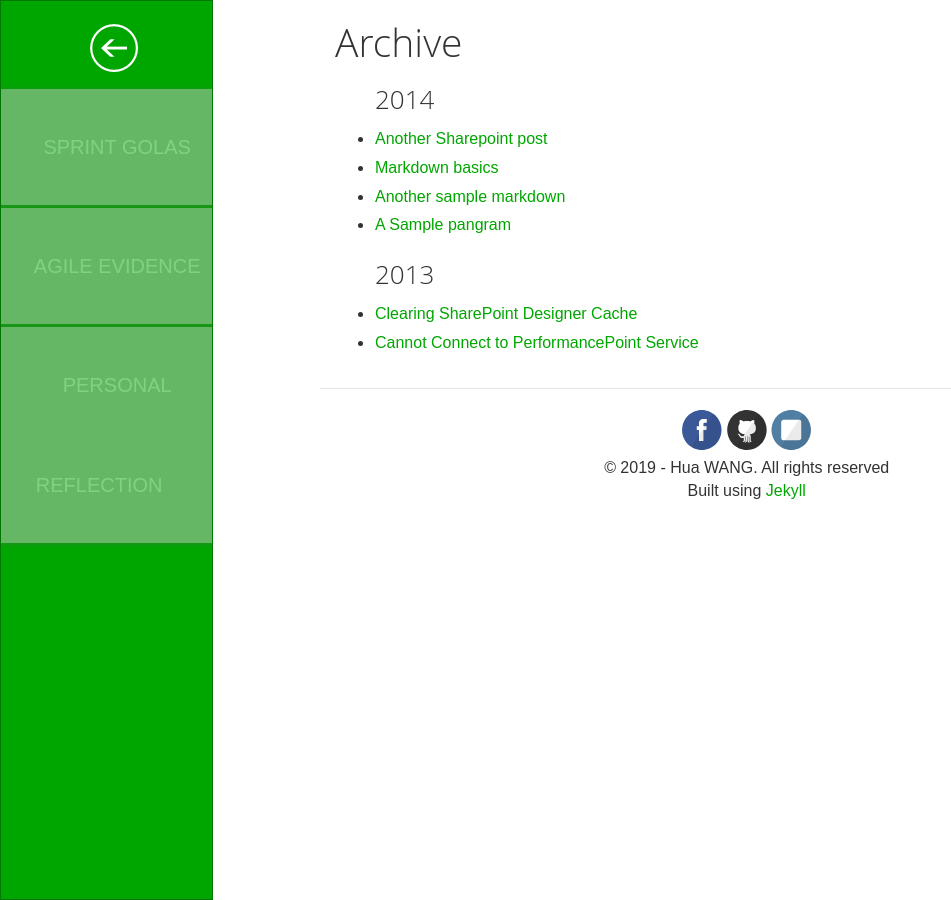
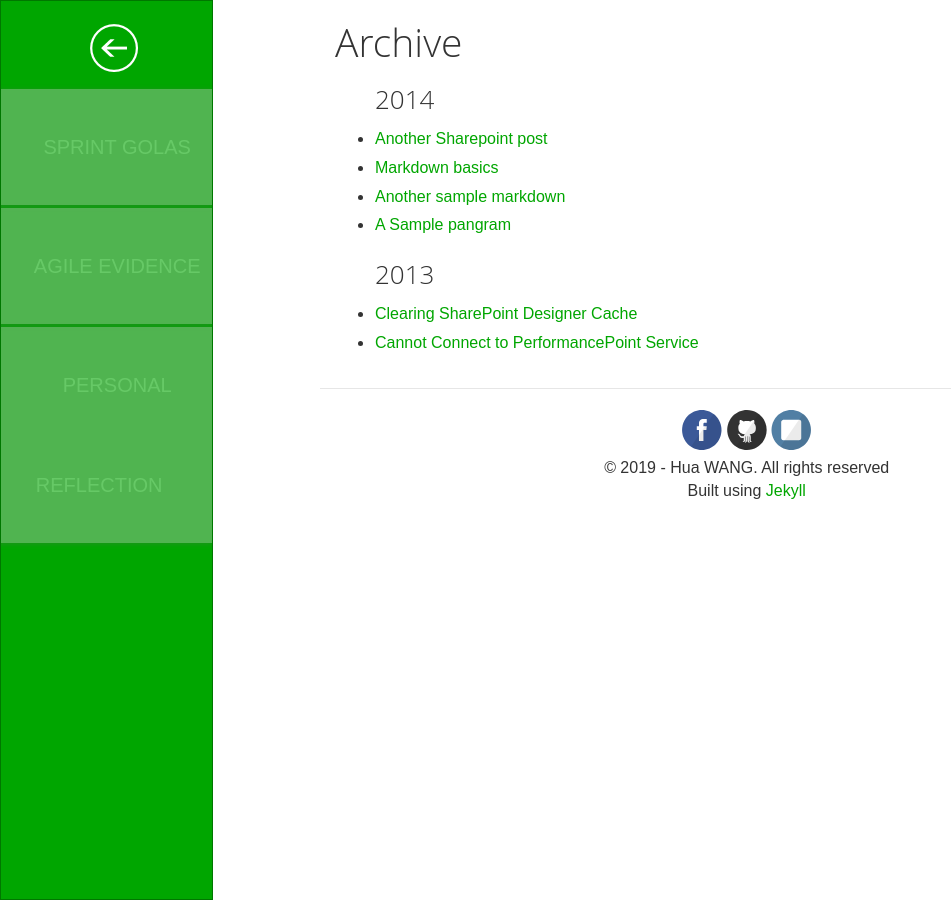
Before and after one commit to aemooooon/Software-engineering-profolio, a Jekyll site: the page built from archive/index.html, in a window 1280 px wide. Shown: the whole page, without its empty margins (0-951 px from the left). Built offline with Jekyll 4.4.1, drawn with Linux system fonts in a browser that asks for light colours; nearby versions of some CDN libraries.

Commit message:
Update app.css

```diff
--- a/assets/css/app.css
+++ b/assets/css/app.css
@@ -11,13 +11,13 @@
 
 .left-nav-item a {
     background: #c9c9c9;
-	opacity: 0.5;
-  filter: alpha(opacity=50);
+	opacity: 0.4;
+  filter: alpha(opacity=40);
     display: block;
     text-decoration: none;
     padding: 0.8rem;
     text-align: center;
-    color:#333;
+    color:#fff;
     text-transform: uppercase;
     box-shadow: 0 1px 5px rgba(104,104,104,0.8);
 	font-size:2rem;
```
